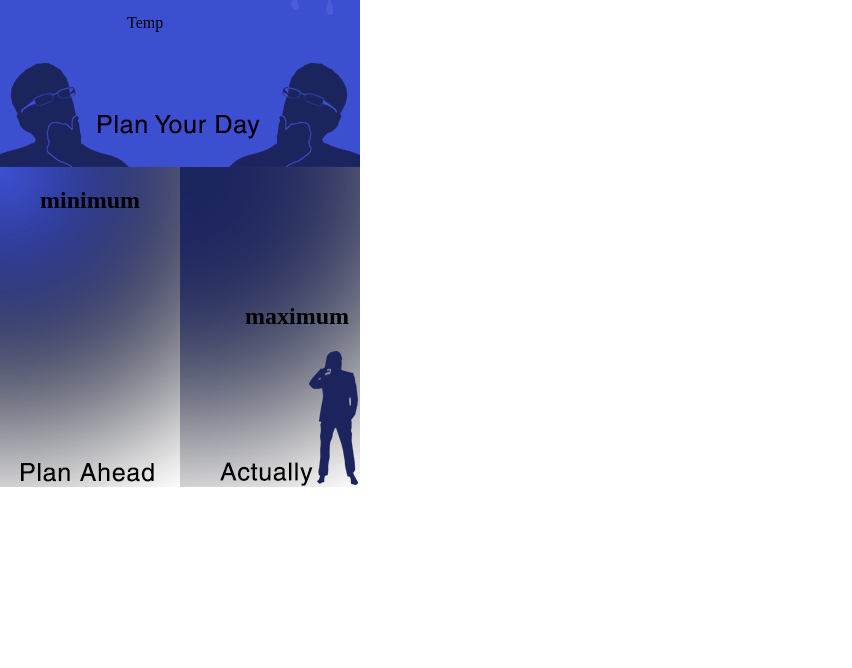
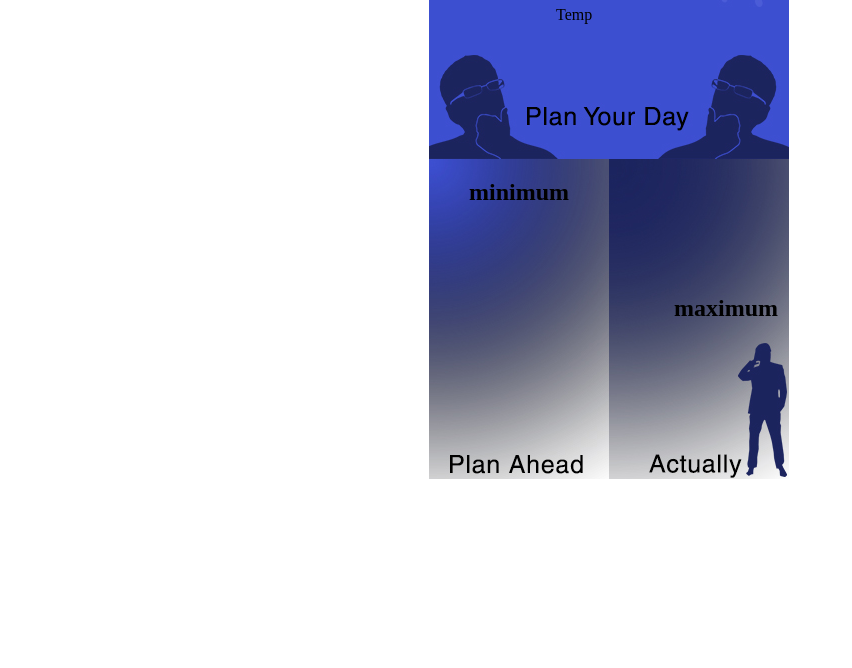
Before and after one commit to 3sonsent/planmyday, a plain HTML site: page index.html in a window 1280 px wide. Shown: the part 132-800 px from the top of the page, without its empty margins (0-852 px from the left). Drawn offline with nearby package versions, Linux system fonts and the light colour scheme.

Commit message:
centering
center app onscreen

```diff
--- a/stylesheet.css
+++ b/stylesheet.css
@@ -1,9 +1,19 @@
+
+html,
+body {
+	width: 100%;
+	margin: 0;
+	padding: 0;
+}
+
+
+
 #wrapper {
 
 			width: 360px;
 			min-height: 640px;
 			Position:absolute;
-		    margin:-29px  -8px;
+		    margin:-29px  429px;
 
 
 			}
```
